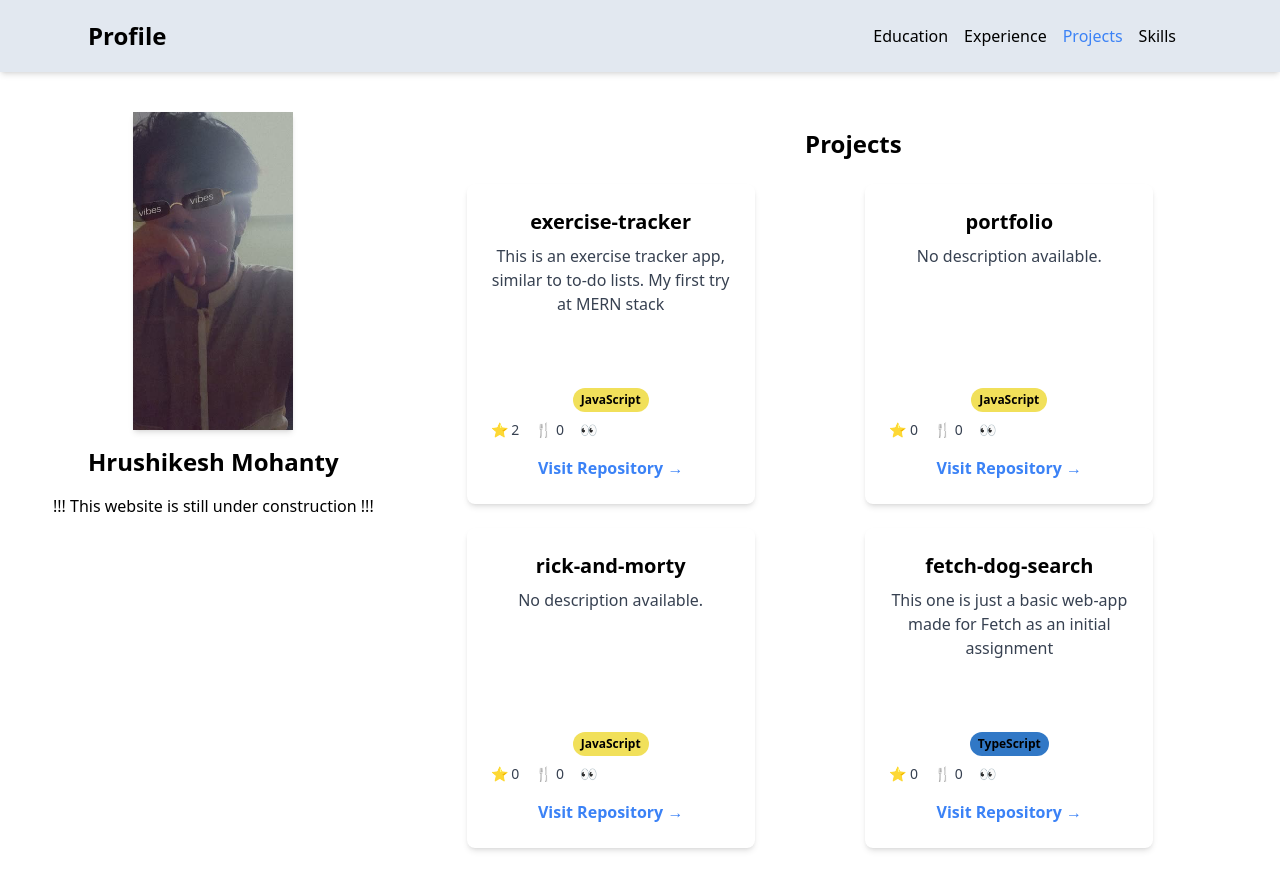
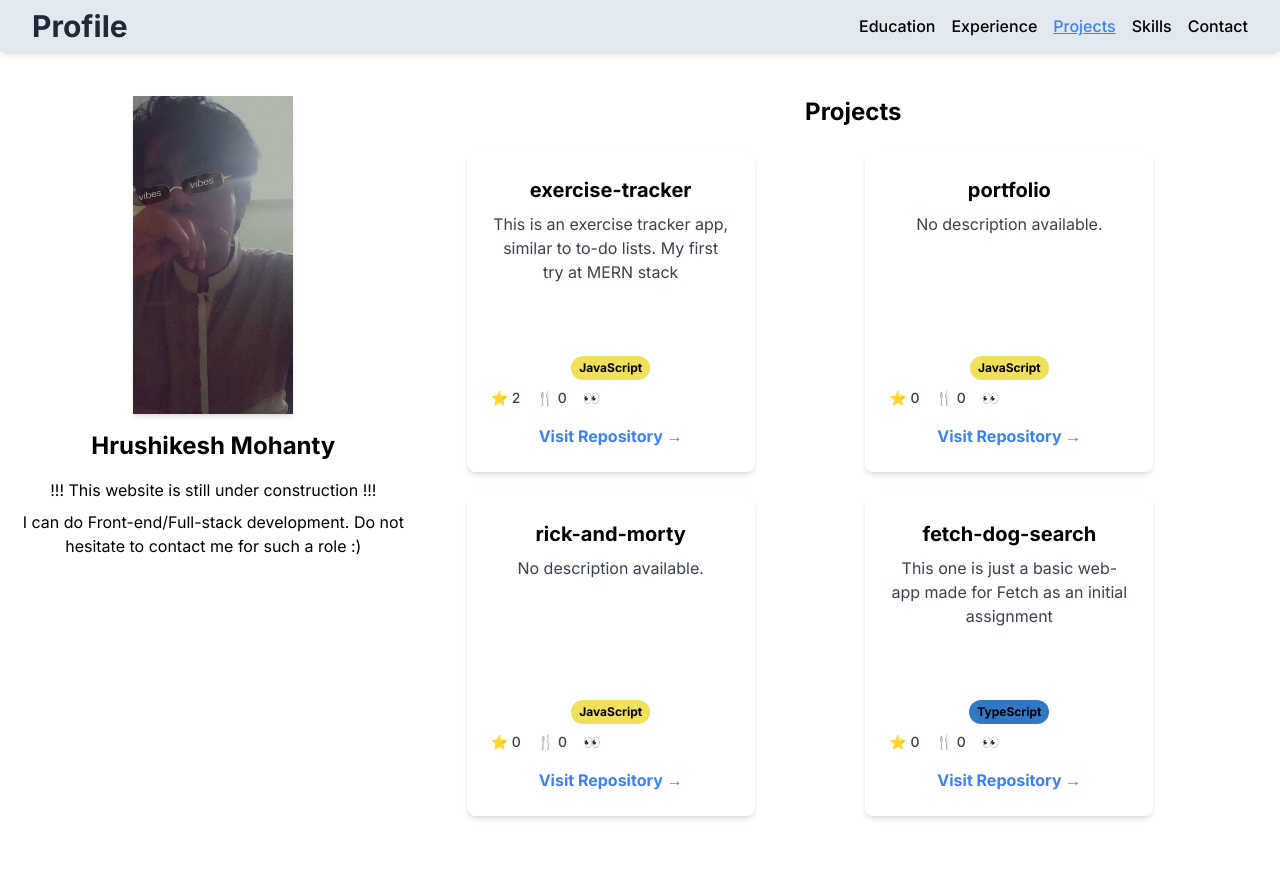
Before and after one commit to kakarot98/portfolio, a React (Vite) app: page /portfolio/project in a window 1280 px wide. Shown: the top 890 px of the page. Built offline with nearby package versions, Linux system fonts and the light colour scheme.

Commit message:
updates to mobile view

```diff
--- a/index.html
+++ b/index.html
@@ -5,6 +5,7 @@
     <link rel="icon" type="image/svg+xml" href="/hand-sign.svg" />
     <meta name="viewport" content="width=device-width, initial-scale=1.0" />
     <title>Hrushikesh</title>
+    <link href="https://fonts.googleapis.com/css2?family=Inter:wght@400;500;700&display=swap" rel="stylesheet">
   </head>
   <body>
     <div id="root"></div>
--- a/src/App.jsx
+++ b/src/App.jsx
@@ -7,19 +7,20 @@ const App = () => {
   return (
     <>
       <Navbar />
-      <div className="main-content flex flex-row">
+      <div className="main-content flex flex-col md:flex-row">
 
         {/* Static Content: Profile Picture and Name */}
 
-        <div className="static-content w-1/3 flex flex-col items-center flex-shrink-0">
+        <div className="static-content w-full md:w-1/3 flex flex-col items-center flex-shrink-0 p-4">
           <img src={profile} alt="Profile" className="mt-10 w-40 h-auto shadow-md" />
           <div className="font-semibold text-2xl mt-4 m-2">Hrushikesh Mohanty</div>
           <div className="mt-2 text-center">!!! This website is still under construction !!!</div>
+          <div className="mt-2 text-center">I can do Front-end/Full-stack development. Do not hesitate to contact me for such a role {`:)`}</div>
         </div>
 
         {/* Dynamic Content: Outlet for Routing */}
 
-        <div className="dynamic-content flex-grow p-6 ">
+        <div className="dynamic-content w-full md:flex-grow p-6 ">
           <Outlet />
         </div>
       </div>
--- a/src/components/education/Education.jsx
+++ b/src/components/education/Education.jsx
@@ -31,7 +31,7 @@ const Education = () => {
   return (
     <section className="py-8 px-4">
       <h2 className="text-2xl font-bold mb-6 text-center">Education</h2>
-      <div className="max-w-4xl mx-auto flex flex-row items-center justify-around">
+      <div className="max-w-4xl mx-auto grid grid-cols-1 md:grid-cols-2 gap-6">
         {educationData.map((edu, index) => (
           <Card
             key={index}
--- a/src/components/navbar/Navbar.jsx
+++ b/src/components/navbar/Navbar.jsx
@@ -1,29 +1,138 @@
-import React from 'react'
-import Education from '../education/Education';
-import Experience from '../experience/Experience';
-import Skills from '../skills/Skills';
+// src/components/navbar/Navbar.jsx
+import React, { useState, useEffect, useRef } from 'react';
 import { NavLink } from 'react-router-dom';
-import Project from '../projects/Project';
-
-const navLinkClass = ({ isActive }) =>
-  isActive
-    ? 'text-blue-500 '
-    : 'hover:text-blue-500 transition-colors duration-200'
+import { motion, AnimatePresence } from 'framer-motion';
 
 const Navbar = () => {
+  const [isSidebarOpen, setIsSidebarOpen] = useState(false);
+  const [showNavbar, setShowNavbar] = useState(true);
+  const lastScrollY = useRef(0);
 
 
+  useEffect(() => {
+    const handleScroll = () => {
+      const currentScrollY = window.scrollY;
+
+      if (currentScrollY > lastScrollY.current && currentScrollY > 100) {
+        setShowNavbar(false);
+      } else {
+        setShowNavbar(true);
+      }
+      lastScrollY.current = currentScrollY;
+    };
+
+    window.addEventListener('scroll', handleScroll);
+    return () => window.removeEventListener('scroll', handleScroll);
+  }, []);
+
+
+  const navLinkClass = ({ isActive }) =>
+    isActive
+      ? 'text-blue-500 underline'
+      : 'hover:text-blue-500 transition-colors duration-200';
+
+  const toggleSidebar = () => setIsSidebarOpen(!isSidebarOpen);
+
+  const handleNavClick = () => {
+    setIsSidebarOpen(false);
+    window.scrollTo({ top: 0, behavior: 'smooth' });
+  };
+
+
+  const handleSidebarDragEnd = (event, info) => {
+    if (info.offset.x < -50) {
+      setIsSidebarOpen(false);
+    }
+  };
+
   return (
-    <div className='flex flex-row flex-wrap justify-between items-center bg-slate-200 shadow-md p-2'>
-      <h1 className='text-2xl ml-20 font-semibold hover:text-blue-500'><NavLink to={``}>Profile</NavLink></h1>
-      <div className='p-4 mr-20 flex flex-row justify-start gap-4 font-medium' >
-        <ul><NavLink to={'education'} className={navLinkClass}>Education</NavLink></ul>
-        <ul><NavLink to={'experience'} className={navLinkClass}>Experience</NavLink></ul>
-        <ul><NavLink to={`project`} className={navLinkClass}>Projects</NavLink></ul>
-        <ul><NavLink to={'skills'} className={navLinkClass}>Skills</NavLink></ul>
-      </div>
+    <div className='mb-10'>
+      <motion.header
+        className="fixed top-0 left-0 right-0 bg-slate-200 shadow-md p-2 z-50"
+        animate={{ y: showNavbar ? 0 : -80 }}
+        transition={{ duration: 0.3 }}
+      >
+        <div className="flex items-center justify-between px-6">
+
+          <div className="flex-1 flex">
+            <h1 className="text-3xl font-bold text-gray-800">Profile</h1>
+          </div>
+
+          <button
+            className="md:hidden focus:outline-none"
+            onClick={toggleSidebar}
+            aria-label="Toggle Navigation Menu"
+          >
+            <svg className="w-6 h-6 text-gray-700" fill="none" stroke="currentColor" strokeWidth="2" viewBox="0 0 24 24">
+              <path strokeLinecap="round" strokeLinejoin="round" d="M4 6h16M4 12h16M4 18h16" />
+            </svg>
+          </button>
+
+          <nav className="hidden md:flex space-x-4 font-medium">
+            <NavLink to="education" className={navLinkClass}>Education</NavLink>
+            <NavLink to="experience" className={navLinkClass}>Experience</NavLink>
+            <NavLink to="project" className={navLinkClass}>Projects</NavLink>
+            <NavLink to="skills" className={navLinkClass}>Skills</NavLink>
+            <NavLink to="contact" className={navLinkClass}>Contact</NavLink>
+          </nav>
+        </div>
+      </motion.header>
+
+
+      <AnimatePresence>
+        {isSidebarOpen && (
+          <motion.div
+            className="fixed inset-0 z-40 bg-black bg-opacity-50"
+            onClick={() => setIsSidebarOpen(false)}
+            initial={{ opacity: 0 }}
+            animate={{ opacity: 1 }}
+            exit={{ opacity: 0 }}
+          >
+
+            <motion.nav
+              className="fixed top-0 left-0 z-50 w-2/3 max-w-xs h-full bg-slate-200 p-4 shadow-lg"
+              initial={{ x: '-100%' }}
+              animate={{ x: '0%' }}
+              exit={{ x: '-100%' }}
+              transition={{ duration: 0.3 }}
+              drag="x"
+              dragConstraints={{ left: 0, right: 0 }}
+              onDragEnd={handleSidebarDragEnd}
+              onClick={(e) => e.stopPropagation()}
+            >
+              <ul className="flex flex-col space-y-4 font-medium">
+                <li>
+                  <NavLink to="education" className={navLinkClass} onClick={handleNavClick}>
+                    Education
+                  </NavLink>
+                </li>
+                <li>
+                  <NavLink to="experience" className={navLinkClass} onClick={handleNavClick}>
+                    Experience
+                  </NavLink>
+                </li>
+                <li>
+                  <NavLink to="project" className={navLinkClass} onClick={handleNavClick}>
+                    Projects
+                  </NavLink>
+                </li>
+                <li>
+                  <NavLink to="skills" className={navLinkClass} onClick={handleNavClick}>
+                    Skills
+                  </NavLink>
+                </li>
+                <li>
+                  <NavLink to="contact" className={navLinkClass} onClick={handleNavClick}>
+                    Contact
+                  </NavLink>
+                </li>
+              </ul>
+            </motion.nav>
+          </motion.div>
+        )}
+      </AnimatePresence>
     </div>
-  )
-}
+  );
+};
 
-export default Navbar
+export default Navbar;
--- a/tailwind.config.js
+++ b/tailwind.config.js
@@ -10,6 +10,9 @@ export default {
       colors: {
         cream: '#edf5eb'
       },
+      fontFamily: {
+        sans: ['Inter', 'sans-serif'],
+      },
     },
   },
   plugins: [],
```
